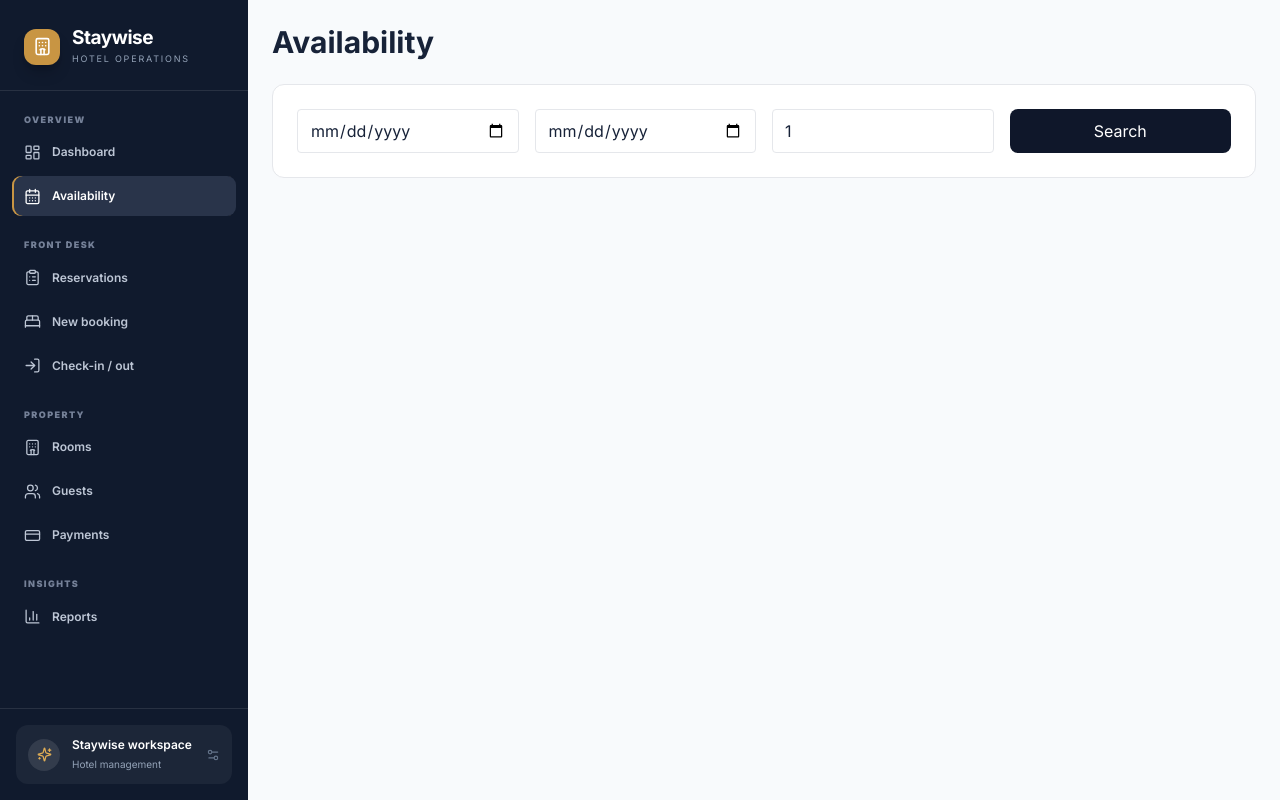
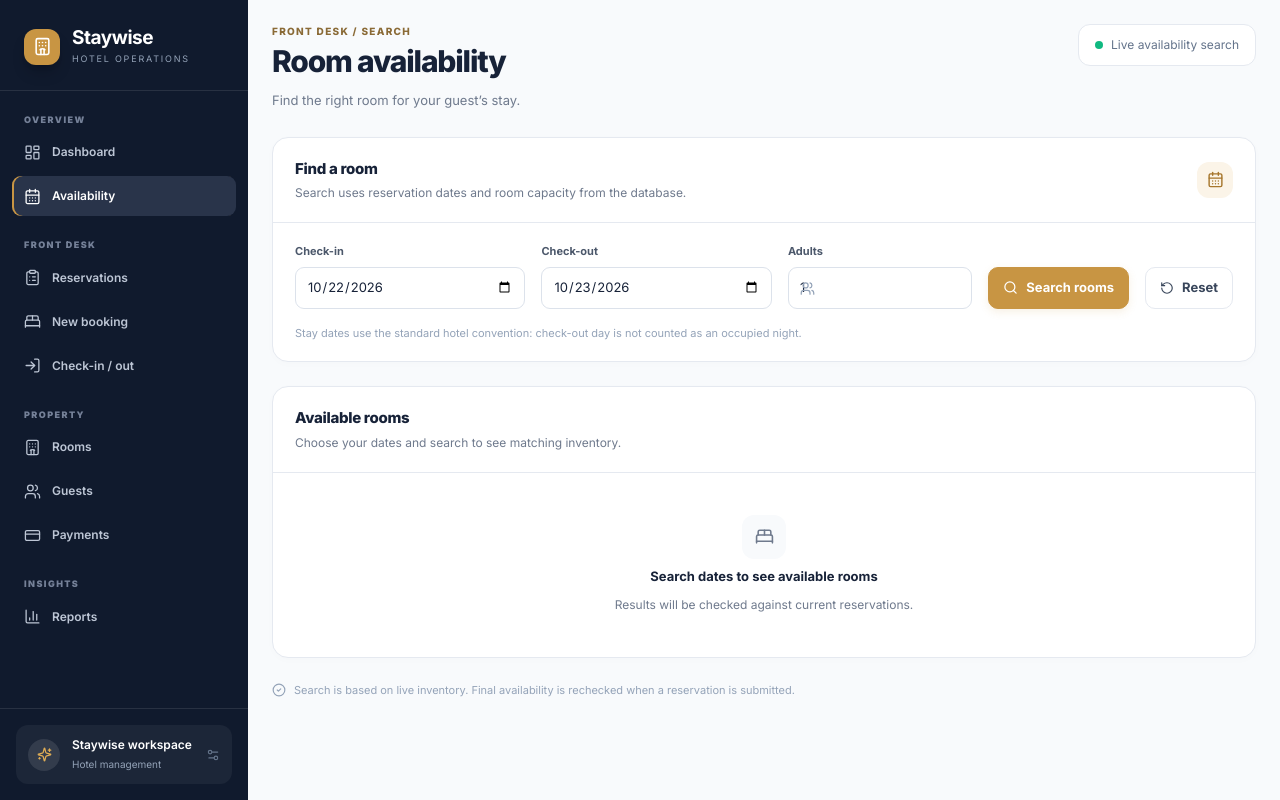
Before and after one commit to ShouryaVeggalam/staywise, a Next.js app: page /availability in a window 1280 px wide. Built offline with nearby package versions, Linux system fonts and the light colour scheme.

Commit message:
Fix availability search feedback and date validation

```diff
--- a/src/app/availability/page.tsx
+++ b/src/app/availability/page.tsx
@@ -1,57 +1,117 @@
 'use client';
 
-import { useState } from 'react';
-import { useRouter } from 'next/navigation';
+import { useMemo, useState } from 'react';
+import Link from 'next/link';
+import { CalendarDays, Users, Search, RotateCcw, BedDouble, ArrowRight, AlertCircle, CheckCircle2 } from 'lucide-react';
+
+type Room = { id: number; number: string; floor: number; category: string; capacity: number; nightlyRate: number; nights: number; estimatedTotal: number };
+
+function localDateString(date: Date) {
+  const y = date.getFullYear();
+  const m = String(date.getMonth() + 1).padStart(2, '0');
+  const d = String(date.getDate()).padStart(2, '0');
+  return `${y}-${m}-${d}`;
+}
+
+function addDays(value: string, count: number) {
+  const date = new Date(`${value}T12:00:00`);
+  date.setDate(date.getDate() + count);
+  return localDateString(date);
+}
 
 export default function AvailabilityPage() {
-  const router = useRouter();
-  const [results, setResults] = useState<any[]>([]);
+  const today = useMemo(() => localDateString(new Date()), []);
+  const [form, setForm] = useState({ checkIn: today, checkOut: addDays(today, 1), adults: 1 });
+  const [results, setResults] = useState<Room[] | null>(null);
   const [loading, setLoading] = useState(false);
   const [error, setError] = useState('');
-  const [form, setForm] = useState({ checkIn: '', checkOut: '', adults: 1 });
+  const [requestId, setRequestId] = useState(0);
 
-  const onSubmit = async (e: React.FormEvent) => {
+  const validRange = form.checkIn && form.checkOut && form.checkOut > form.checkIn;
+
+  async function onSubmit(e: React.FormEvent) {
     e.preventDefault();
+    if (!validRange) {
+      setError('Check-out must be at least one day after check-in.');
+      setResults(null);
+      return;
+    }
+    if (form.adults < 1 || !Number.isInteger(form.adults)) {
+      setError('Enter at least one adult.');
+      setResults(null);
+      return;
+    }
     setLoading(true);
     setError('');
+    setResults(null);
+    setRequestId((current) => current + 1);
     try {
       const params = new URLSearchParams({
-        checkIn: new Date(form.checkIn).toISOString(),
-        checkOut: new Date(form.checkOut).toISOString(),
+        checkIn: form.checkIn,
+        checkOut: form.checkOut,
         adults: String(form.adults),
       });
-      const res = await fetch(`/api/availability?${params}`);
-      const json = await res.json();
-      if (!res.ok) throw new Error(json.error || 'Search failed');
-      setResults(json.data || []);
-    } catch (err: any) {
-      setError(err.message);
+      const response = await fetch(`/api/availability?${params.toString()}`, {
+        method: 'GET',
+        headers: { Accept: 'application/json' },
+        cache: 'no-store',
+        signal: AbortSignal.timeout(15000),
+      });
+      const body = await response.json().catch(() => null);
+      if (!response.ok) throw new Error(body?.error || `Availability request failed (HTTP ${response.status}).`);
+      if (!body || !Array.isArray(body.data)) throw new Error('The server returned an unexpected response. Check the API logs.');
+      setResults(body.data);
+    } catch (cause) {
+      if (cause instanceof DOMException && cause.name === 'TimeoutError') {
+        setError('The search timed out after 15 seconds. Check database connectivity and server logs.');
+      } else {
+        setError(cause instanceof Error ? cause.message : 'Could not search availability. Please try again.');
+      }
     } finally {
       setLoading(false);
     }
-  };
+  }
+
+  function reset() {
+    setForm({ checkIn: today, checkOut: addDays(today, 1), adults: 1 });
+    setResults(null);
+    setError('');
+  }
+
+  const formatMoney = (amount: number) => new Intl.NumberFormat('en-IN', { style: 'currency', currency: 'INR', maximumFractionDigits: 0 }).format(amount);
 
   return (
     <div className="space-y-6">
-      <h1 className="text-3xl font-bold">Availability</h1>
-      <form onSubmit={onSubmit} className="bg-white p-6 rounded-xl border grid grid-cols-2 md:grid-cols-4 gap-4">
-        <input type="date" value={form.checkIn} onChange={(e) => setForm({...form, checkIn: e.target.value})} className="border rounded px-3 py-2" required />
-        <input type="date" value={form.checkOut} onChange={(e) => setForm({...form, checkOut: e.target.value})} className="border rounded px-3 py-2" required />
-        <input type="number" min={1} value={form.adults} onChange={(e) => setForm({...form, adults: Number(e.target.value)})} className="border rounded px-3 py-2" />
-        <button type="submit" disabled={loading} className="bg-navy-900 text-white py-2 rounded-lg disabled:opacity-50">{loading ? 'Searching...' : 'Search'}</button>
-      </form>
-      {error && <div className="bg-red-50 text-red-700 p-3 rounded">{error}</div>}
-      <div className="space-y-3">
-        {results.map((room) => (
-          <div key={room.id} className="bg-white border rounded-xl p-4 flex justify-between items-center">
-            <div>
-              <p className="font-semibold">Room {room.number} • {room.category}</p>
-              <p className="text-sm">${room.nightlyRate}/night • {room.nights} nights • ${room.estimatedTotal.toFixed(2)}</p>
-            </div>
-            <button onClick={() => router.push('/book')} className="bg-gold-500 text-white px-4 py-2 rounded">Book</button>
+      <header className="page-heading">
+        <div><div className="eyebrow">FRONT DESK / SEARCH</div><h1 className="mt-2">Room availability</h1><p>Find the right room for your guest’s stay.</p></div>
+        <div className="hidden sm:flex items-center gap-2 rounded-xl bg-white border border-[var(--line)] px-4 py-3 text-xs text-slate-500"><span className="w-2 h-2 rounded-full bg-emerald-500"/><span>Live availability search</span></div>
+      </header>
+
+      <section className="panel overflow-hidden">
+        <div className="panel-head"><div><h2>Find a room</h2><p>Search uses reservation dates and room capacity from the database.</p></div><div className="w-9 h-9 rounded-xl bg-[#fbf4e8] text-[#a6762c] flex items-center justify-center"><CalendarDays size={17}/></div></div>
+        <form onSubmit={onSubmit} className="panel-body">
+          <div className="grid grid-cols-1 sm:grid-cols-2 xl:grid-cols-[1fr_1fr_.8fr_auto_auto] gap-4 items-end">
+            <div><label htmlFor="checkIn" className="form-label">Check-in</label><input id="checkIn" type="date" value={form.checkIn} min={today} onChange={e => setForm({ ...form, checkIn: e.target.value, checkOut: form.checkOut <= e.target.value ? addDays(e.target.value, 1) : form.checkOut })} className="form-control" required /></div>
+            <div><label htmlFor="checkOut" className="form-label">Check-out</label><input id="checkOut" type="date" value={form.checkOut} min={form.checkIn ? addDays(form.checkIn, 1) : today} onChange={e => setForm({ ...form, checkOut: e.target.value })} className="form-control" required /></div>
+            <div><label htmlFor="adults" className="form-label">Adults</label><div className="relative"><Users size={15} className="absolute left-3 top-3.5 text-slate-400"/><input id="adults" type="number" min={1} max={20} value={form.adults} onChange={e => setForm({ ...form, adults: Number(e.target.value) })} className="form-control pl-9" required /></div></div>
+            <button type="submit" disabled={loading} className="btn btn-primary min-h-[42px]">{loading ? <><span className="animate-spin">◌</span> Searching…</> : <><Search size={15}/> Search rooms</>}</button>
+            <button type="button" onClick={reset} className="btn min-h-[42px]"><RotateCcw size={14}/> Reset</button>
           </div>
-        ))}
-      </div>
+          <p className="mt-4 text-[11px] text-slate-400">Stay dates use the standard hotel convention: check-out day is not counted as an occupied night.</p>
+        </form>
+      </section>
+
+      {error && <div role="alert" className="notice notice-error flex items-start gap-2"><AlertCircle size={16} className="shrink-0 mt-0.5"/><div><strong>Search could not be completed</strong><div className="mt-1">{error}</div></div></div>}
+
+      <section className="panel overflow-hidden">
+        <div className="panel-head"><div><h2>{results === null ? 'Available rooms' : 'Search results'}</h2><p>{results === null ? 'Choose your dates and search to see matching inventory.' : `${results.length} room${results.length === 1 ? '' : 's'} found for ${form.checkIn} → ${form.checkOut}`}</p></div>{results !== null && <span className="status-pill status-available">{results.length} result{results.length === 1 ? '' : 's'}</span>}</div>
+        {loading ? <div className="empty-state"><div className="animate-spin mx-auto w-8 h-8 rounded-full border-2 border-slate-200 border-t-[#c89543]"/><strong>Checking room inventory…</strong><span className="text-xs">This usually takes a moment.</span></div> :
+        results === null ? <div className="empty-state"><div className="mx-auto w-11 h-11 rounded-xl bg-slate-50 flex items-center justify-center"><BedDouble size={19}/></div><strong>Search dates to see available rooms</strong><span className="text-xs">Results will be checked against current reservations.</span></div> :
+        results.length === 0 ? <div className="empty-state"><div className="mx-auto w-11 h-11 rounded-xl bg-amber-50 text-amber-700 flex items-center justify-center"><CalendarDays size={19}/></div><strong>No rooms available for these dates</strong><span className="text-xs">Try different dates or reduce the number of guests.</span><button type="button" className="btn mt-4" onClick={() => setForm({ ...form, checkIn: addDays(form.checkIn, 1), checkOut: addDays(form.checkOut, 1) })}>Try next day <ArrowRight size={14}/></button></div> :
+        <div className="overflow-x-auto"><table className="data-table"><thead><tr><th>Room</th><th>Category</th><th>Floor</th><th>Capacity</th><th>Nightly rate</th><th>Nights</th><th>Estimated total</th><th>Action</th></tr></thead><tbody>{results.map(room => <tr key={room.id}><td><div className="flex items-center gap-2"><div className="w-8 h-8 rounded-lg bg-[#fbf4e8] text-[#a6762c] flex items-center justify-center"><BedDouble size={14}/></div><span className="font-semibold text-slate-800">{room.number}</span></div></td><td>{room.category}</td><td>{room.floor}</td><td>{room.capacity} guests</td><td>{formatMoney(room.nightlyRate)}</td><td>{room.nights}</td><td className="font-semibold text-slate-800">{formatMoney(room.estimatedTotal)}</td><td><Link href={`/book?roomId=${room.id}&checkIn=${form.checkIn}&checkOut=${form.checkOut}&adults=${form.adults}`} className="btn btn-primary">Select <ArrowRight size={13}/></Link></td></tr>)}</tbody></table></div>}
+      </section>
+      <div className="flex items-center gap-2 text-[11px] text-slate-400"><CheckCircle2 size={14}/> Search is based on live inventory. Final availability is rechecked when a reservation is submitted.</div>
+      <span className="sr-only">{requestId}</span>
     </div>
   );
 }
```
